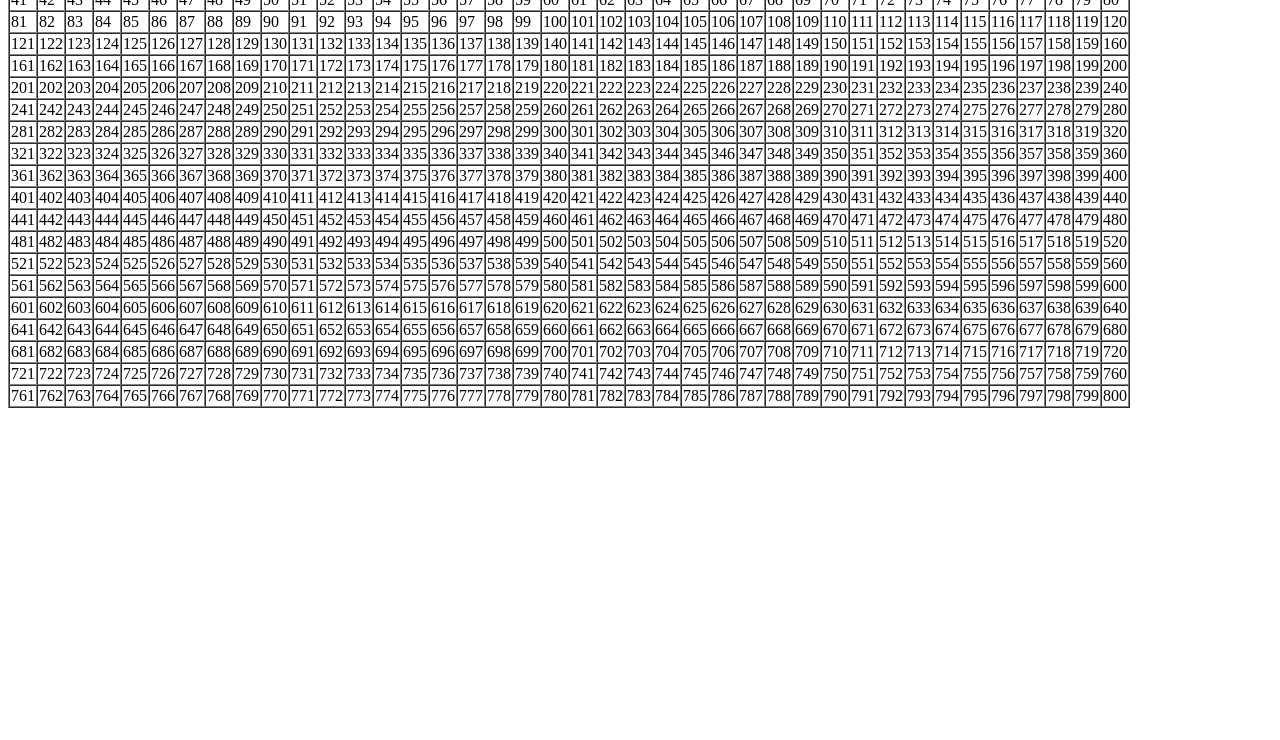
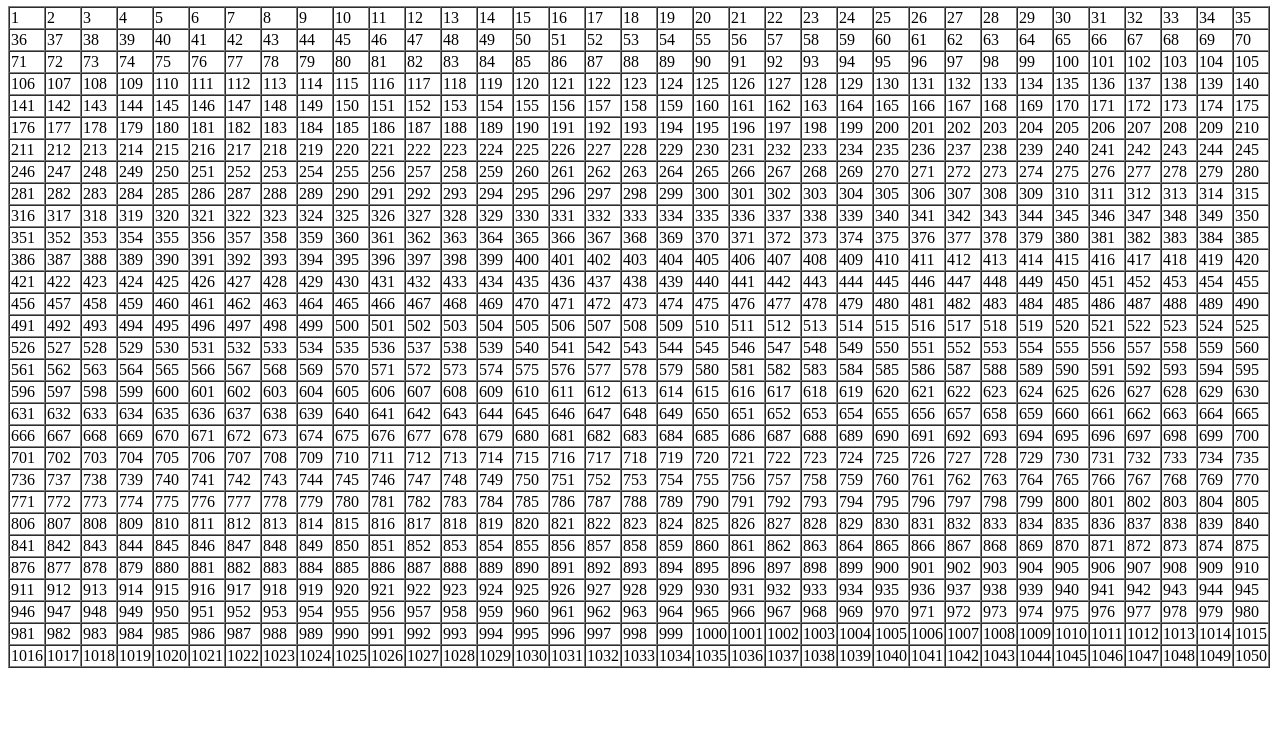
Before and after one commit to Pianomyn/pathfinder_old, a website with bundled scripts: page index.html in a window 1280 px wide. Shown: the part 60-800 px from the top of the page. Built offline with nearby package versions, Linux system fonts and the light colour scheme.

Commit message:
Changed dimensions

```diff
--- /dev/null
+++ b/index.css
@@ -0,0 +1,10 @@
+.cell {
+    border: 1px solid rgb(0, 0, 0);
+}
+
+.noSelect {
+    -webkit-user-select: none; /* Safari */
+    -moz-user-select: none; /* Firefox */
+    -ms-user-select: none; /* IE10+/Edge */
+    user-select: none; /* Standard */
+}
--- a/index.html
+++ b/index.html
@@ -1,9 +1,11 @@
 <head>
-  Pathfinder-Visualiser
+  <title>Pathfinder Visualiser</title>
+  <h1>Pathfinder Visualiser</h1>
 <!--Can add .css dependencies with link tag-->
+<link rel="stylesheet" href="index.css"></link>
 </head>
 
 <body>
-  <table id="grid" border="1" cellspacing="0"></table>
+  <table id="grid" border="1" cellspacing="0" class = noSelect></table>
   <script type="module" src="./main.js"></script>
 </body>
--- a/main.js
+++ b/main.js
@@ -2,9 +2,8 @@
 import { Node } from "./node.js";
 
 /** State variables */
-const gridHeight = 20;
-const gridWidth = 40;
-
+const gridHeight = 30;
+const gridWidth = 35;
 var grid = null;
 var startPlaced = false; //Tracks if a start node needs to be placed
 var goalPlaced = false; //Tracks if a goal node needs to be placed
--- a/sketch.css
+++ /dev/null
@@ -1,3 +0,0 @@
-.cell{
-    border: 1px solid rgb(0, 0, 0);
-}
```
Also changed, not shown: package.json (added, +14 -0 lines), 1 other file.
